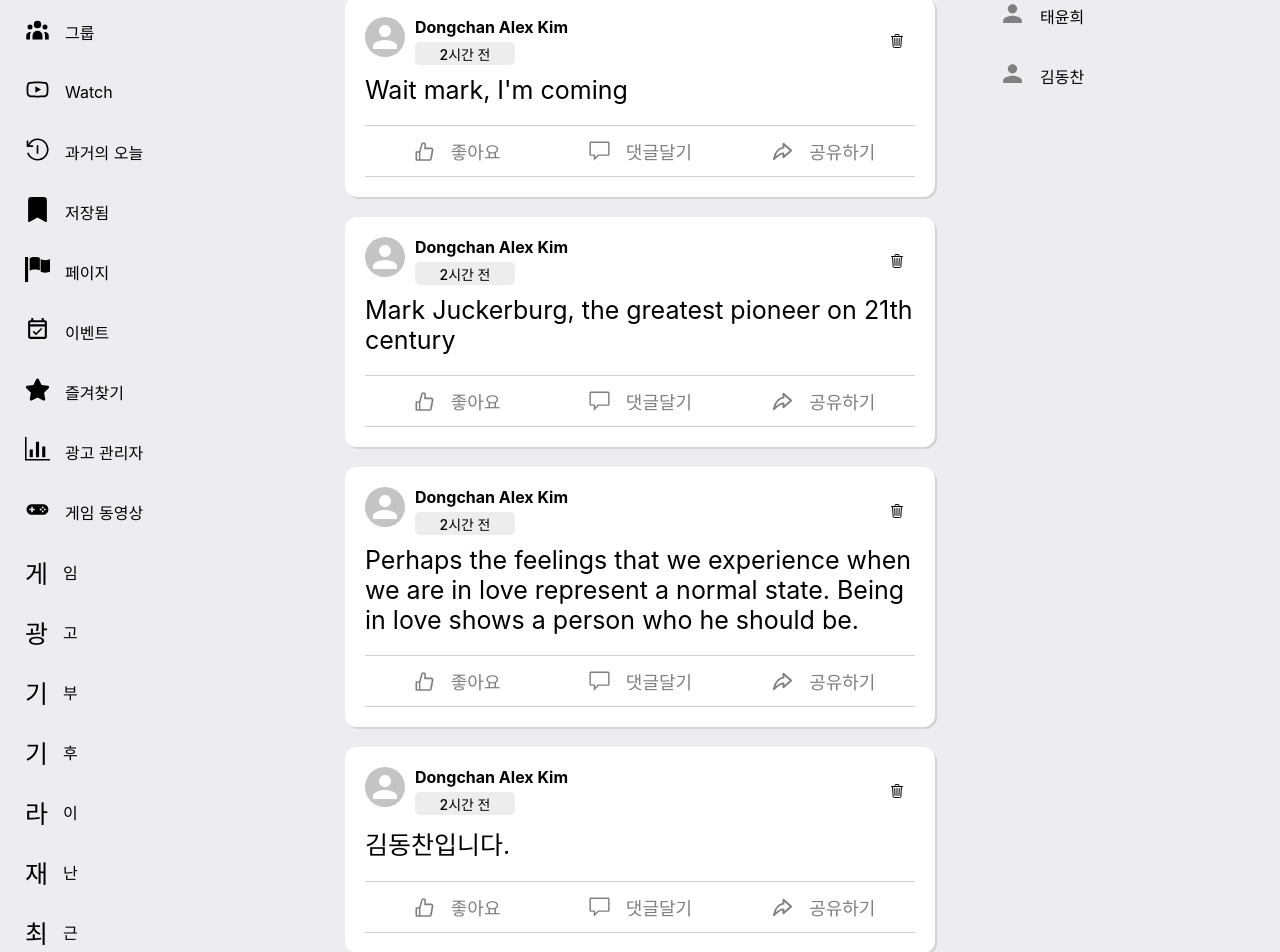
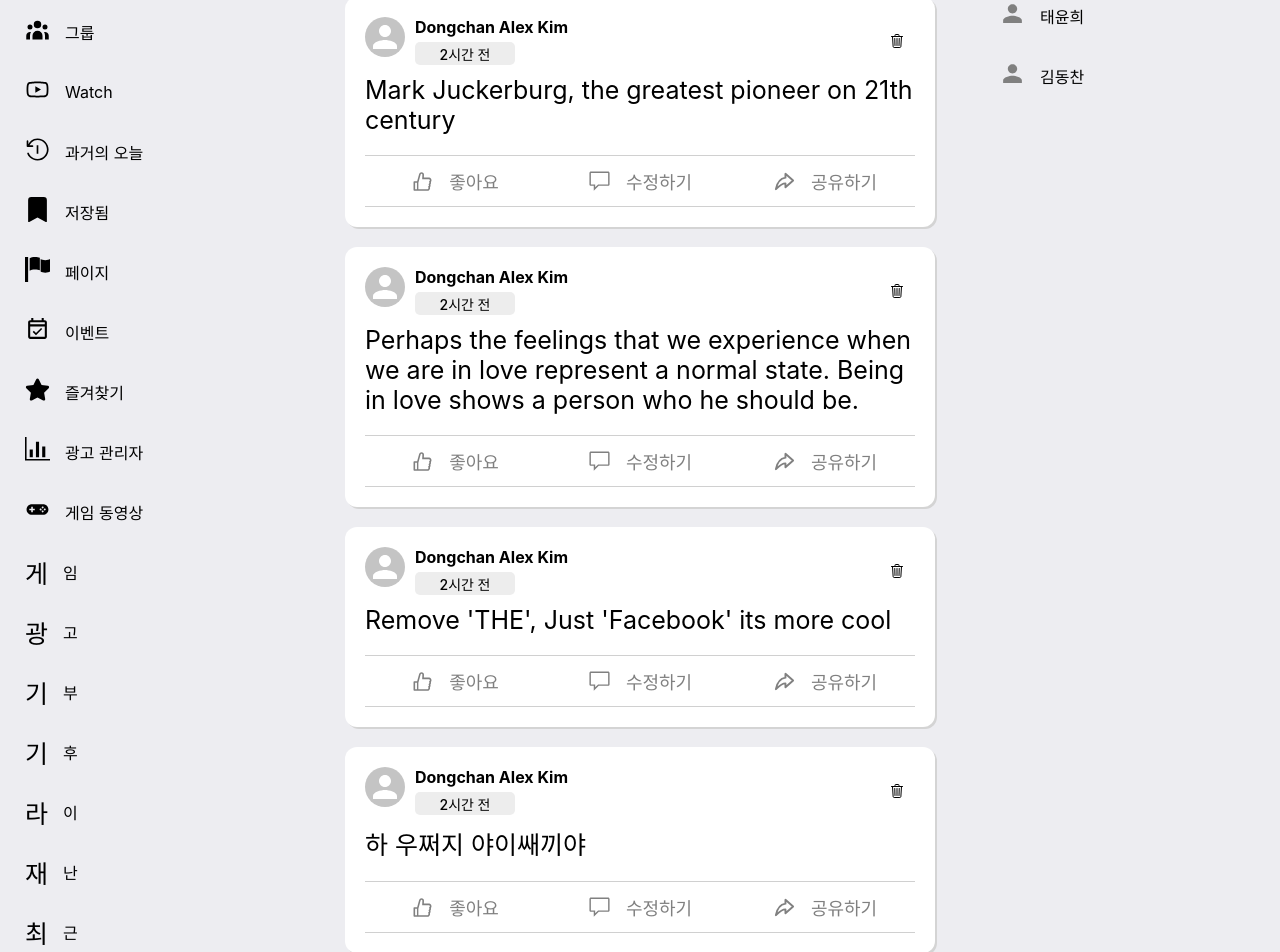
Before and after one commit to Dongckim/facebook, a React (Create React App) app: page / in a window 1280 px wide. Shown: the part 253-1205 px from the top of the page. Built offline with nearby package versions, Linux system fonts and the light colour scheme; data requests are answered from the project's data file.

Commit message:
feature update completed 03.15.

```diff
--- a/db.json
+++ b/db.json
@@ -19,10 +19,6 @@
   ],
   "comments": [
     {
-      "id": 3,
-      "body": "Wait mark, I'm coming"
-    },
-    {
       "id": 4,
       "body": "Mark Juckerburg, the greatest pioneer on 21th century"
     },
@@ -31,8 +27,12 @@
       "body": "Perhaps the feelings that we experience when we are in love represent a normal state. Being in love shows a person who he should be."
     },
     {
-      "id": "543fc449-5ee9-abee-6dc0-87a06b9680b5",
-      "body": "김동찬입니다."
+      "id": "89327d4d-c773-b331-42de-3f370234f6fd",
+      "body": "Remove 'THE', Just 'Facebook' its more cool"
+    },
+    {
+      "id": "6f757d83-cfe5-2f85-37cd-9bd69a6a2c9e",
+      "body": "하 우쩌지 야이쌔끼야"
     }
   ],
   "profile": {
--- a/src/BodyComponent/BodyContentHeader.jsx
+++ b/src/BodyComponent/BodyContentHeader.jsx
@@ -1,4 +1,4 @@
-import { useContext } from "react";
+import { useContext, useRef, useState } from "react";
 import { useDispatch } from "react-redux";
 import uuid from "react-uuid";
 import styled, { css } from "styled-components";
@@ -29,8 +29,12 @@
         window.location.reload();
     }
 
+    const onSubmitHandler = (e) => {
+        e.preventDefault();
+    }
+
     return (
-        <>
+        <form onSubmit={onSubmitHandler}>
             <div style={{display:'flex'}}>
                 <Stdiv>
                     게시물 만들기
@@ -47,12 +51,13 @@
             </Wrapper>
             <Wrapper theme={'input'}>
                 <STinput placeholder="Dongchan Alex Kim님, 무슨 생각을 하고 계신가요?"
-                 onChange={onChangeHandler}/>
+                 onChange={onChangeHandler}
+                 />
             </Wrapper>
             <Wrapper>
                 <Button onClick={onAddbody}>게시</Button>
             </Wrapper>
-        </>
+        </form>
     )
 
 }
@@ -127,9 +132,7 @@
     border: none;
     padding-top: 5px;
     font-size: 25px;
-    :active{
-        border: none;
-    }
+    flex-wrap: nowrap;
 `
 
 const Button = styled.div`
--- a/src/BodyComponent/BodyPost.jsx
+++ b/src/BodyComponent/BodyPost.jsx
@@ -7,18 +7,37 @@
 import { ProfileWrapper, Selector} from "./BodyContentHeader"
 import BodyProfile from "./BodyProfile"
 import BodySection from "./BodySection";
-import { useDispatch } from "react-redux";
-import { deleteList } from "../redux/modules/content";
+import { useDispatch, useSelector } from "react-redux";
+import { deleteList, updateList } from "../redux/modules/content";
+import { createContext, useContext, useState } from "react";
+import UpdateInput from "./UpdateInput";
+
+export const InputContext = createContext();
 
 const BodyPost = ({children}) => {
     const dispatch = useDispatch();
+    const { content, isLoading, error } = useSelector((state) => state.content);
+    const [input, setInput] = useState('');
+    const [show, setShow] = useState(false)
 
     const onClickDeleteHandler = (id) => {
         dispatch(deleteList(id))
-        window.location.reload();
+        window.location.reload()
+    }
+
+    const onUpdateHandler = () => {
+        setShow(!show)
+    }
+
+    const onSubmitUpdateHandler = (id) => {
+        dispatch(updateList({
+            id,
+            body : input,
+        }))
     }
 
     return(
+        <InputContext.Provider value={{input, setInput, content}}>
             <PostWrapper>
                 <Wrapper theme={'profile'}>
                     <div style={{display:"flex"}}>
@@ -34,13 +53,18 @@
                 <BorderLine/>
                 <div style={{display:"flex",marginTop:'5px'}}>
                     <BodySection><AiOutlineLike/>좋아요</BodySection>
-                <BodySection><GoComment/>댓글달기</BodySection>
+                    <span onClick={onUpdateHandler}><BodySection><GoComment/>수정하기</BodySection></span>
                     <BodySection><TbShare3/>공유하기</BodySection>
                 </div>
                 <BorderLine2/>
-
+                {show ? (
+                    <form onSubmit={()=>{onSubmitUpdateHandler(children[0])}}>
+                    <UpdateInput>{children[0]}</UpdateInput>
+                    </form>
+                )
+                : null}
             </PostWrapper>
-
+        </InputContext.Provider>
     )
 }
 
--- /dev/null
+++ b/src/BodyComponent/UpdateInput.jsx
@@ -0,0 +1,35 @@
+import { useContext } from "react";
+import styled from "styled-components";
+import { InputContext } from "./BodyPost";
+
+const UpdateInput = ({children}) => {
+    const {input, setInput, content} = useContext(InputContext)
+    const value = content.find((item)=>item.id == children).body
+    const onchangeHandler = (event) => {
+        setInput(event.target.value)
+    }
+
+    return(
+        <Stdiv>
+            <Stinput placeholder="수정할 사항을 입력해주세요"  type = 'text' defaultValue = {value} onChange={onchangeHandler}/>
+        </Stdiv>
+    )
+}
+
+export default UpdateInput;
+
+const Stdiv = styled.div`
+    display: flex;
+    justify-content: center;
+    align-items: center;
+`
+
+const Stinput = styled.input`
+    margin-top:20px;
+    width : 550px;
+    height: 40px;
+    border-radius: 20px;
+    border: none;
+    background-color: #ededed;
+    text-indent: 1em;
+`
--- a/src/redux/modules/content.js
+++ b/src/redux/modules/content.js
@@ -36,7 +36,7 @@
 export const updateList = createAsyncThunk(
     "updateList",
     async(listid, action) => {
-        return await axios.patch(`http://localhost:4000/comments/${listid}`,action)
+        return await axios.patch(`http://localhost:4000/comments/${listid.id}`, listid)
     }
 )
 
```
Lines whose indentation alone changed are shown as unchanged.
